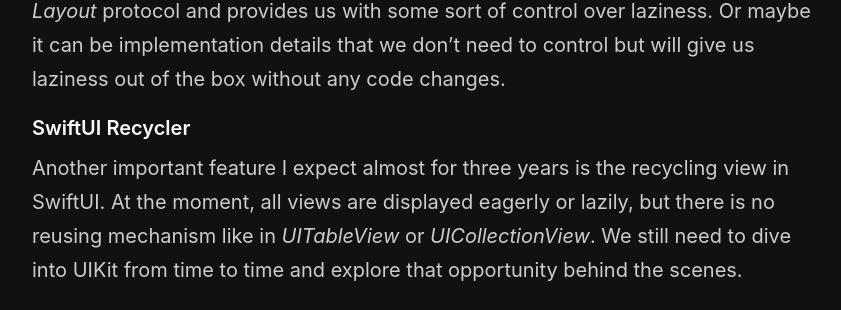
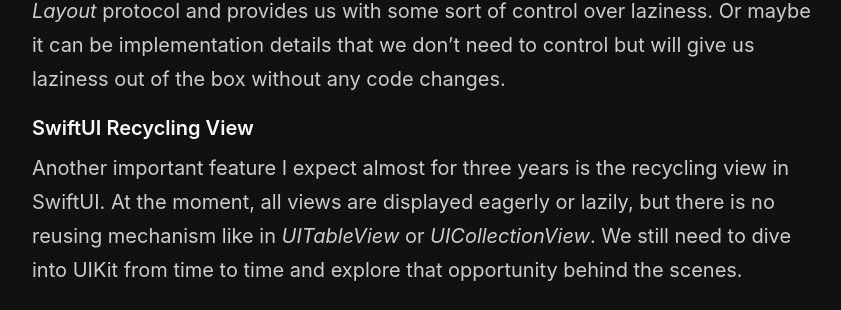
Before and after one commit to mecid/mecid.github.io, a Jekyll site: the page built from _posts/2026-06-02-wwdc26-wishes.md, in a window 1280 px wide and 900 px high, scrolled down 2104 px. Shown: the part 144-454 px from the top of the window, without its empty margins (218-1059 px from the left). Built offline with Jekyll 4.4.1, drawn with Linux system fonts in a browser that asks for light colours.

Commit message:
small improvement to wishes post

```diff
--- a/_posts/2026-06-02-wwdc26-wishes.md
+++ b/_posts/2026-06-02-wwdc26-wishes.md
@@ -80,7 +80,7 @@
 
 It can be achieved by introducing the *LazyLayout* protocol, which extends the *Layout* protocol and provides us with some sort of control over laziness. Or maybe it can be implementation details that we don’t need to control but will give us laziness out of the box without any code changes.
 
-#### SwiftUI Recycler
+#### SwiftUI Recycling View
 Another important feature I expect almost for three years is the recycling view in SwiftUI. At the moment, all views are displayed eagerly or lazily, but there is no reusing mechanism like in *UITableView* or *UICollectionView*. We still need to dive into UIKit from time to time and explore that opportunity behind the scenes.
 
 You might say that most of the new devices are powered by new chips that have great performance, but even they need some kind of view reusing mechanism to display large collections of photos or mailboxes.
```
